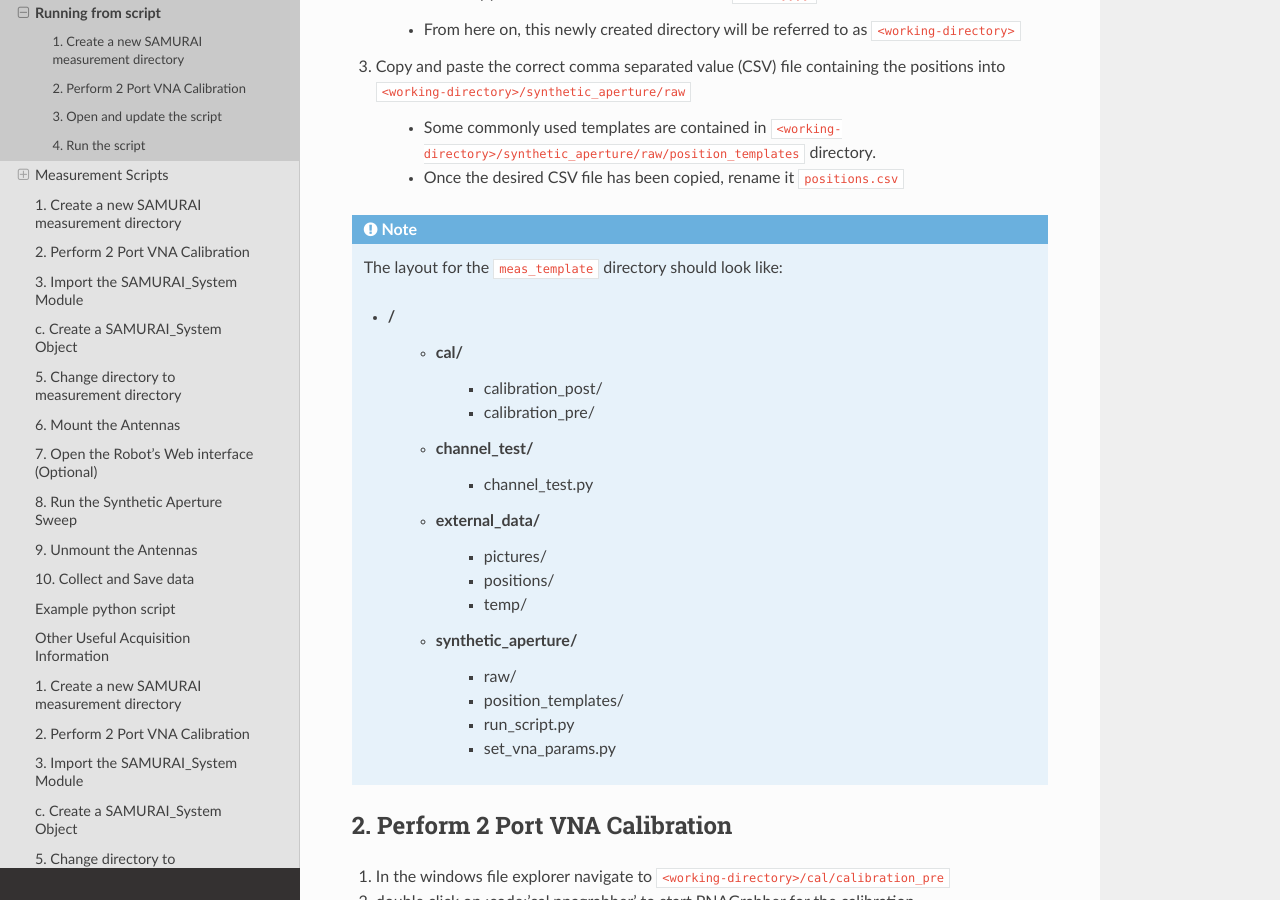
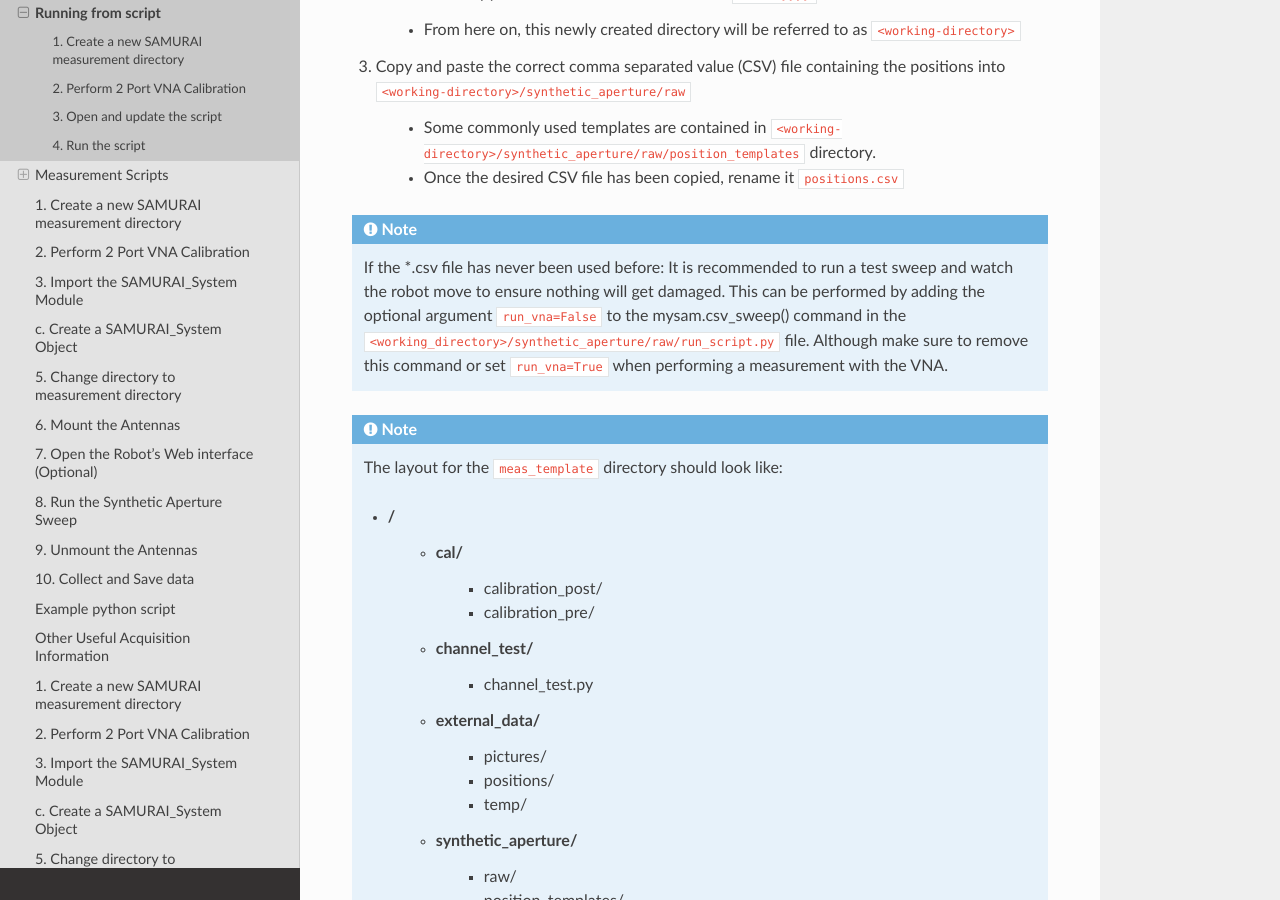
Before and after one commit to usnistgov/SAMURAI, a Sphinx documentation site: the page built from docs/acquisition/running_samurai.rst, in a window 1280 px wide and 900 px high, scrolled down 357 px. Built offline with Sphinx 7.4.7 and the Read the Docs theme 2.0.0, drawn with Linux system fonts in a browser that asks for light colours.

Commit message:
added note on test sweep

```diff
--- a/docs/acquisition/running_samurai.rst
+++ b/docs/acquisition/running_samurai.rst
@@ -19,6 +19,11 @@
 
     - Some commonly used templates are contained in :code:`<working-directory>/synthetic_aperture/raw/position_templates` directory.
     - Once the desired CSV file has been copied, rename it :code:`positions.csv`
+
+.. note:: If the \*.csv file has never been used before:
+		It is recommended to run a test sweep and watch the robot move to ensure nothing will get damaged.
+		This can be performed by adding the optional argument :code:`run_vna=False` to the mysam.csv_sweep() command in the :code:`<working_directory>/synthetic_aperture/raw/run_script.py`
+		file. Although make sure to remove this command or set :code:`run_vna=True` when performing a measurement with the VNA.
 
 .. note:: The layout for the :code:`meas_template` directory should look like:
 
```
